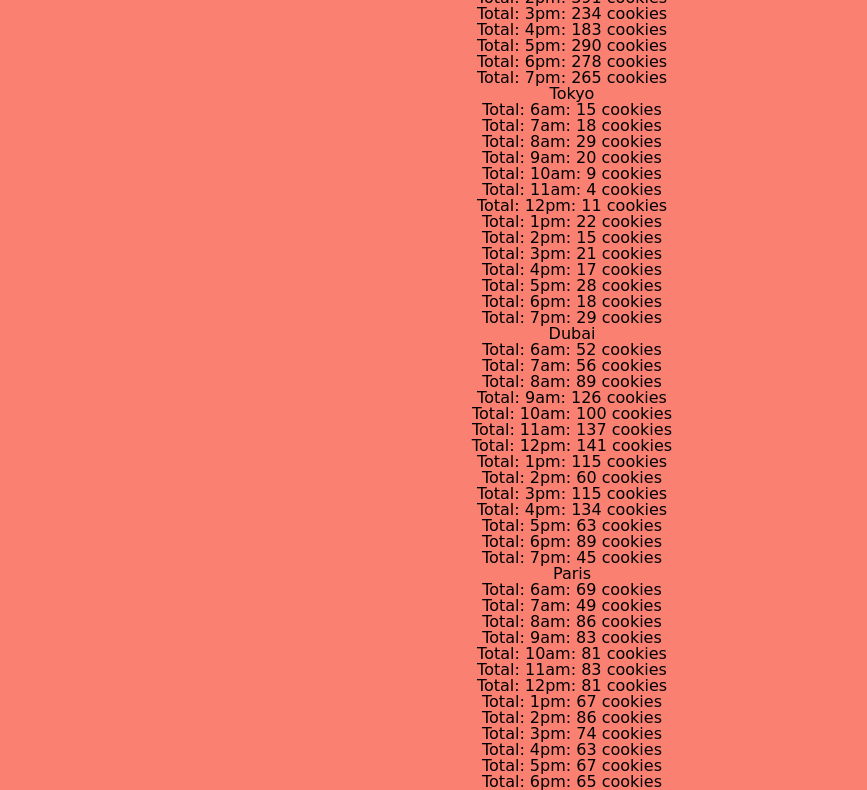
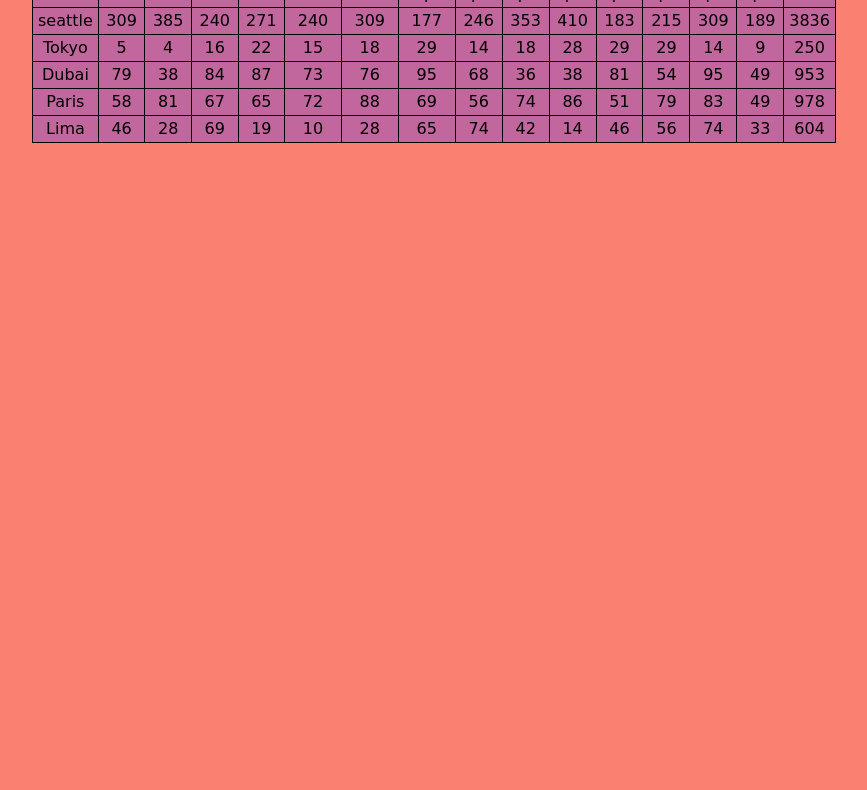
Before and after one commit to tsteed1/cookie-stand, a plain HTML site: page sales.html in a window 1280 px wide. Shown: the part 170-960 px from the top of the page, without its empty margins (68-935 px from the left). After the commit the page ends 800 px from the top, so only its background shows below. Drawn offline with Linux system fonts and the light colour scheme.

Commit message:
finished project07

```diff
--- a/css/style.css
+++ b/css/style.css
@@ -1,8 +1,14 @@
+h1 {
+  text-align: left;
+  font-size: 50px;
+}
+
 body {
   background-color: salmon;
   font-family: 'Sansita Swashed', cursive;
   text-align: center;
   text-decoration: rgb(144, 43, 40);
+  padding: 100px;
 }
 img {
   display: block;
@@ -10,3 +16,13 @@ img {
   margin-right: auto;
   width: 30%;
 }
+tr,td:hover {
+  background-color: #9553c28e;
+  cursor: pointer;
+  cursor: crosshair;
+
+}
+table, td, th {
+  border: 1px solid black;
+  padding: 5px;
+}
--- a/js/app.js
+++ b/js/app.js
@@ -1,159 +1,69 @@
 'use strict';
 
 var ParentElement = document.getElementById('cookie-stand');
-var seattleUL = document.getElementById('seattle');
-var tokyoUL = document.getElementById('tokyo');
-var dubaiUL = document.getElementById('dubai');
-var parisUL = document.getElementById('paris');
-var limaUL = document.getElementById('lima');
+
 var hours = ['6am', '7am', '8am', '9am', '10am', '11am', '12pm', '1pm', '2pm', '3pm', '4pm', '5pm', '6pm', '7pm'];
 
-var seattle = {
-  name: ('Seattle'),
-  minCustomers: 23,
-  maxCustomers: 65,
-  avgCookiesSold: 6.3,
-  cookiesSoldPerHour: [],
-  dailyStoreSales: 0,
-  randomCustomers: function () {
+function Store(name, minCustomers, maxCustomers, avgCookiesSold) {
+  this.name = name;
+  this.minCustomers = minCustomers;
+  this.maxCustomers = maxCustomers;
+  this.avgCookiesSold = avgCookiesSold;
+  this.cookiesSoldPerHour = [];
+  this.dailyStoreSale = 0;
+
+}
+Store.prototype.randomCustomers = function () {
   return Math.floor(Math.random() * (this.maxCustomers - this.minCustomers + 1) + this.minCustomers);
-  },
-  calcCookiesSoldPerHour: function () {
+};
+Store.prototype.calcCookiesSoldPerHour = function () {
   for (var i = 0; i < hours.length; i++) {
     var cookiesPerHour = Math.ceil(this.randomCustomers() * this.avgCookiesSold);
     this.cookiesSoldPerHour.push(cookiesPerHour);
-      this.dailyStoreSales += cookiesPerHour;
+    this.dailyStoreSale += cookiesPerHour;
     // console.log('calculate cookies per hour');
-    }
-  },
-  render: function () {
-    this.calcCookiesSoldPerHour();
-    // console.log('render the list');
-    for (var i = 0; i < hours.length; i++) {
-      var li = document.createElement('li');
-      li.textContent = `Total: ${hours[i]}: ${this.cookiesSoldPerHour[i]} cookies`;
-      seattleUL.appendChild(li);
-    }
   }
 };
 
-var tokyo = {
-  name: ('Tokyo'),
-  minCustomers: 3,
-  maxCustomers: 24,
-  avgCookiesSold: 1.2,
-  cookiesSoldPerHour: [],
-  dailyStoreSales: 0,
-  randomCustomers: function () {
-    return Math.floor(Math.random() * (this.maxCustomers - this.minCustomers + 1) + this.minCustomers);
-  },
-  calcCookiesSoldPerHour: function () {
-    for (var i = 0; i < hours.length; i++) {
-      var cookiesPerHour = Math.ceil(this.randomCustomers() * this.avgCookiesSold);
-      this.cookiesSoldPerHour.push(cookiesPerHour);
-      this.dailyStoreSales += cookiesPerHour;
-      // console.log('calculate cookies per hour');
+Store.prototype.render = function () {
+  this.calcCookiesSoldPerHour();
+  var tr = document.createElement('tr');
+  var td = document.createElement('td');
+  td.textContent = this.name;
+  tr.appendChild(td);
+  for (var i = 0; i < this.cookiesSoldPerHour.length; i++) {
+    var td = document.createElement('td');
+
+    td.textContent = this.cookiesSoldPerHour[i];
+    tr.appendChild(td);
   }
-  },
-  render: function () {
-    this.calcCookiesSoldPerHour();
-    // console.log('render the list');
-    for (var i = 0; i < hours.length; i++) {
-      var li = document.createElement('li');
-      li.textContent = `Total: ${hours[i]}: ${this.cookiesSoldPerHour[i]} cookies`;
-      tokyoUL.appendChild(li);
-    }
-  }
+  var td = document.createElement('td');
+  td.textContent = this.dailyStoreSale;
+  tr.appendChild(td);
+  parentElement.appendChild(tr);
 };
 
-var dubai = {
-  name: ('Dubai'),
-  minCustomers: 11,
-  maxCustomers: 38,
-  avgCookiesSold: 3.7,
-  cookiesSoldPerHour: [],
-  dailyStoreSales: 0,
-  randomCustomers: function () {
-    return Math.floor(Math.random() * (this.maxCustomers - this.minCustomers + 1) + this.minCustomers);
-  },
-  calcCookiesSoldPerHour: function () {
+var parentElement = document.getElementById('table');
+var tr = document.createElement('tr');
+var td = document.createElement('td');
+td.textContent = '';
+tr.appendChild(td);
+parentElement.appendChild(tr);
 for (var i = 0; i < hours.length; i++) {
-      var cookiesPerHour = Math.ceil(this.randomCustomers() * this.avgCookiesSold);
-      this.cookiesSoldPerHour.push(cookiesPerHour);
-      this.dailyStoreSales += cookiesPerHour;
-      // console.log('calculate cookies per hour');
+  var td = document.createElement('td');
+  td.textContent = hours[i];
+  tr.appendChild(td);
 }
-  },
-  render: function () {
-    this.calcCookiesSoldPerHour();
-    // console.log('render the list');
-    for (var i = 0; i < hours.length; i++) {
-      var li = document.createElement('li');
-      li.textContent = `Total: ${hours[i]}: ${this.cookiesSoldPerHour[i]} cookies`;
-      dubaiUL.appendChild(li);
-    }
-  }
-};
+var td = document.createElement('td');
+td.textContent = 'total';
+tr.appendChild(td);
+parentElement.appendChild(tr);
 
-var paris = {
-  name: ('Paris'),
-  minCustomers: 20,
-  maxCustomers: 38,
-  avgCookiesSold: 2.3,
-  cookiesSoldPerHour: [],
-  dailyStoreSales: 0,
-  randomCustomers: function () {
-    return Math.floor(Math.random() * (this.maxCustomers - this.minCustomers + 1) + this.minCustomers);
-  },
-  calcCookiesSoldPerHour: function () {
-    for (var i = 0; i < hours.length; i++) {
-      var cookiesPerHour = Math.ceil(this.randomCustomers() * this.avgCookiesSold);
-      this.cookiesSoldPerHour.push(cookiesPerHour);
-      this.dailyStoreSales += cookiesPerHour;
-      // console.log('calculate cookies per hour');
-    }
-  },
-  render: function () {
-    this.calcCookiesSoldPerHour();
-    // console.log('render the list');
-    for (var i = 0; i < hours.length; i++) {
-      var li = document.createElement('li');
-      li.textContent = `Total: ${hours[i]}: ${this.cookiesSoldPerHour[i]} cookies`;
-      parisUL.appendChild(li);
-    }
-  }
-};
-
-var lima = {
-  name: ('Lima'),
-  minCustomers: 2,
-  maxCustomers: 16,
-  avgCookiesSold: 4.6,
-  cookiesSoldPerHour: [],
-  dailyStoreSales: 0,
-  randomCustomers: function () {
-    return Math.floor(Math.random() * (this.maxCustomers - this.minCustomers + 1) + this.minCustomers);
-  },
-  calcCookiesSoldPerHour: function () {
-    for (var i = 0; i < hours.length; i++) {
-      var cookiesPerHour = Math.ceil(this.randomCustomers() * this.avgCookiesSold);
-      this.cookiesSoldPerHour.push(cookiesPerHour);
-      this.dailyStoreSales += cookiesPerHour;
-      // console.log('calculate cookies per hour');
-    }
-  },
-  render: function () {
-    this.calcCookiesSoldPerHour();
-    // console.log('render the list');
-    for (var i = 0; i < hours.length; i++) {
-      var li = document.createElement('li');
-      li.textContent = `Total: ${hours[i]}: ${this.cookiesSoldPerHour[i]} cookies`;
-      limaUL.appendChild(li);
-    }
-  }
-};
-
-
+var seattle = new Store('seattle', 23, 65, 6.3);
+var tokyo = new Store('Tokyo', 3, 24, 1.2);
+var dubai = new Store('Dubai', 11, 38, 2.7);
+var paris = new Store('Paris', 20, 38, 2.3);
+var lima = new Store('Lima', 2, 16, 4.6);
 seattle.render();
 tokyo.render();
 dubai.render();
--- a/sales.html
+++ b/sales.html
@@ -11,11 +11,12 @@
 </header>
 
 <main>
-  <ul id="seattle">Seattle</ul>
+  <table id="table"></table>
+  <!-- <ul id="seattle">Seattle</ul>
   <ul id="tokyo">Tokyo</ul>
   <ul id="dubai">Dubai</ul>
   <ul id="paris">Paris</ul>
-  <ul id="lima">Lima</ul>
+  <ul id="lima">Lima</ul> -->
 </main>
 
   <script src="js/app.js"></script>
```
Also changed, not shown: index.html (+5 -0 lines), 1 other file. Lines whose indentation alone changed are shown as unchanged.
